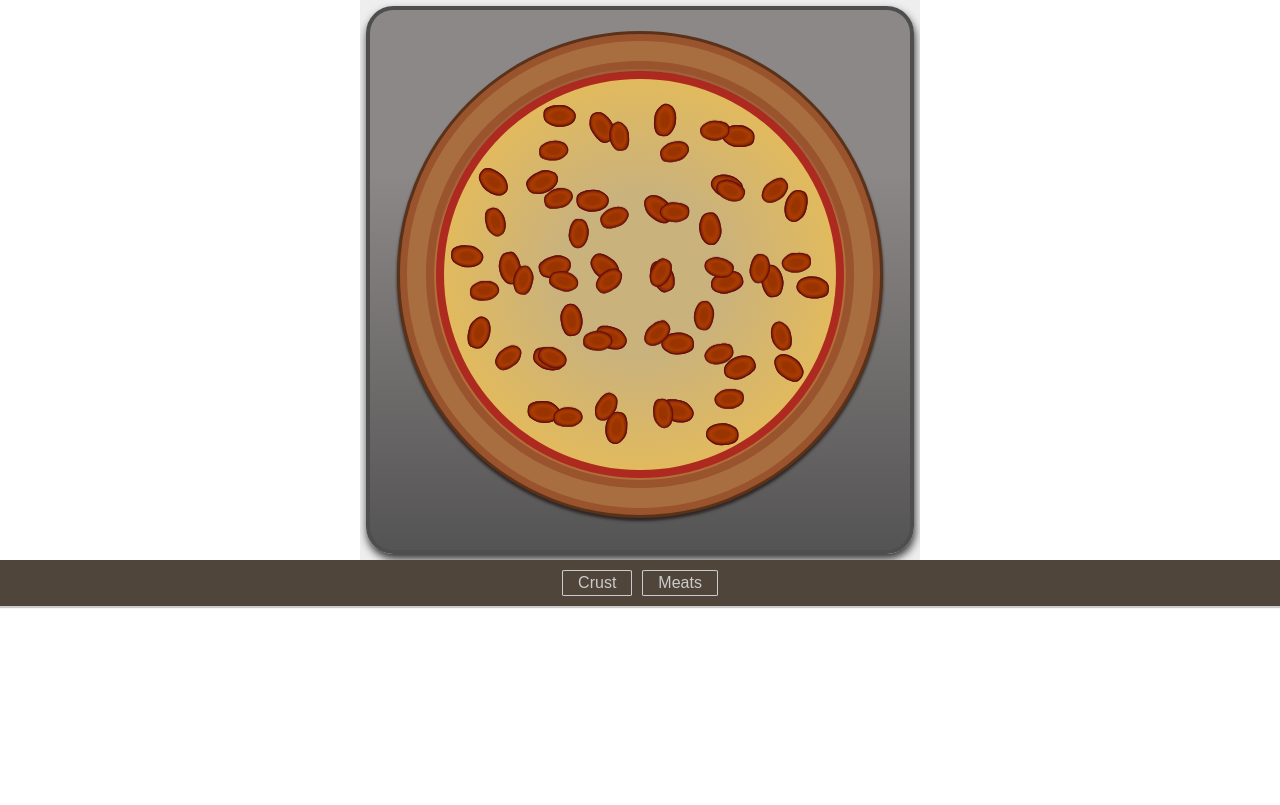
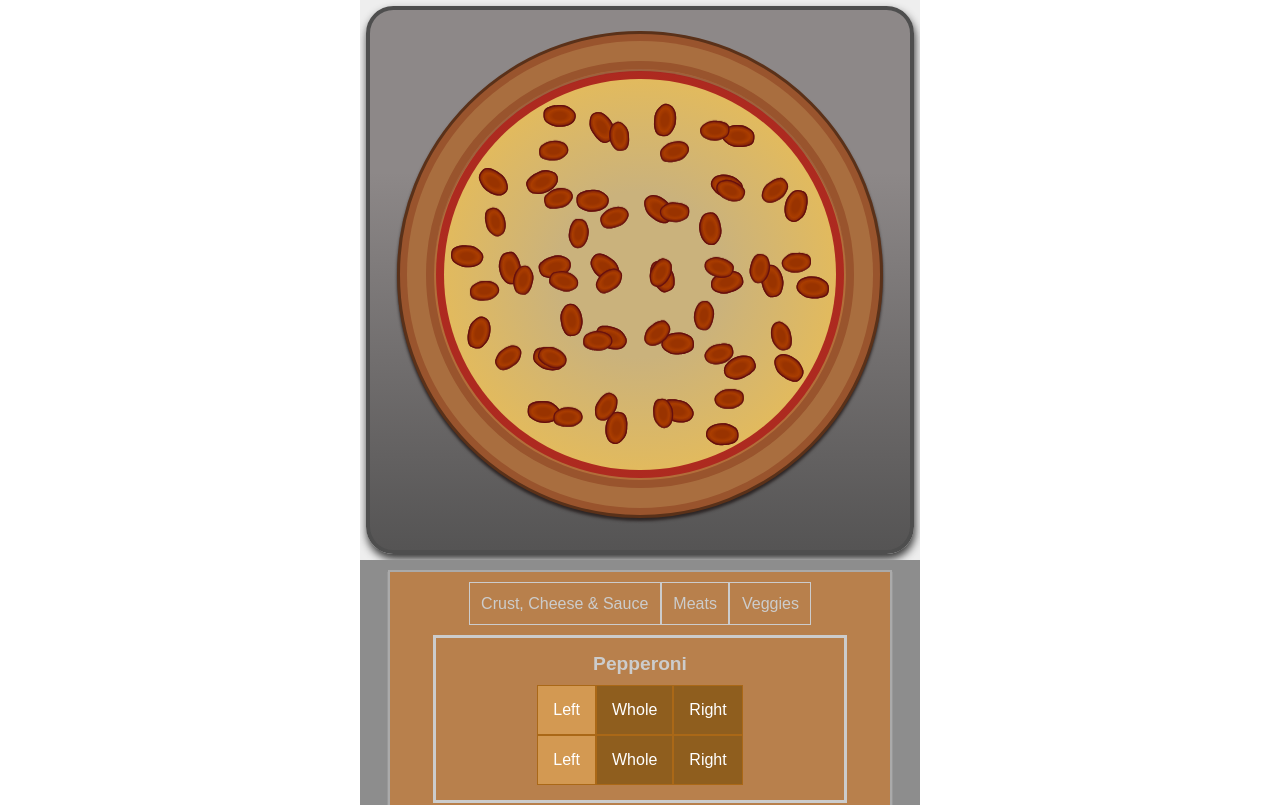
Before and after one commit to EricZimmer/Pizzafy, a React app: page / in a window 1280 px wide. Shown: the top 805 px of the page. Built offline with nearby package versions, Linux system fonts and the light colour scheme.

Commit message:
added temp build controls

```diff
--- a/src/components/BuildControls/BuildControl/BuildControl.css
+++ b/src/components/BuildControls/BuildControl/BuildControl.css
@@ -0,0 +1,83 @@
+.BuildControl {
+  display: grid;
+  flex-flow: row wrap;
+  justify-content: center;
+  align-content: center;
+  margin: 10px auto;
+  padding: 15px 15px;
+  border: 3px solid #ccc;
+  width: 90%;
+}
+
+.BuildControl button {
+  display: flex;
+  align-content: center;
+  justify-content: center;
+  font: inherit;
+  padding: 15px;
+
+  /* width: 80px; */
+  border: 1px solid #aa6817;
+  cursor: pointer;
+  outline: none;
+
+}
+
+.ControlGroup {
+  display: flex;
+  flex-flow: row nowrap;
+  align-content: center;
+  justify-content: center;
+}
+
+.BuildControl button:disabled {
+  background-color: #AC9980;
+  border: 1px solid #7E7365;
+  color: #ccc;
+  cursor: default;
+}
+
+.BuildControl button:hover:disabled {
+  background-color: #AC9980;
+  color: #ccc;
+  cursor: not-allowed;
+}
+
+.Label {
+  padding-bottom: 10px;
+  font-weight: bold;
+  font-size: 1.2rem;
+  display: block;
+  color: #ccc;
+  margin: auto;
+}
+
+.BuildControl .Left {
+  background-color: #D39952;
+  color: white;
+}
+
+.BuildControl .Right {
+  background-color: #8F5E1E;
+  color: white;
+}
+
+.BuildControl .Whole {
+  background-color: #8F5E1E;
+  color: white;
+}
+
+.BuildControl .Left:hover, .BuildControl .Left:active {
+  background-color: #DAA972;
+  color: white;
+}
+
+.BuildControl .Right:hover,.BuildControl .Right:active {
+  background-color: #99703F;
+  color: white;
+}
+
+.BuildControl .Whole:hover,.BuildControl .Whole:active {
+  background-color: #99703F;
+  color: white;
+}
--- a/src/components/BuildControls/BuildControl/BuildControl.js
+++ b/src/components/BuildControls/BuildControl/BuildControl.js
@@ -0,0 +1,50 @@
+import React from 'react';
+
+import classes from './BuildControl.css';
+
+const buildControl = (props) => (
+  <div className={classes.BuildControl}>
+    <div className={classes.Label}>{props.label}</div>
+
+    <div className={classes.ControlGroup}>
+
+      <button
+        className={classes.Left}
+        >
+        Left
+      </button>
+      <button
+        className={classes.Whole}
+        >
+        Whole
+      </button>
+      <button
+        className={classes.Right}
+        >
+        Right
+      </button>
+    </div>
+    <div className={classes.ControlGroup}>
+
+      <button
+        className={classes.Left}
+        >
+        Left
+      </button>
+      <button
+        className={classes.Whole}
+        >
+        Whole
+      </button>
+      <button
+        className={classes.Right}
+        >
+        Right
+      </button>
+    </div>
+
+  </div>
+
+);
+
+export default buildControl;
--- a/src/components/BuildControls/BuildControls.css
+++ b/src/components/BuildControls/BuildControls.css
@@ -1,14 +1,42 @@
+.BuildControlsContainer {
+  width: 320px;
+  margin: auto;
+  padding: 10px 0;
+  display: flex;
+  flex-flow: row wrap;
+  justify-content: center;
+  background-color: rgb(141, 141, 141);
+}
+
 .BuildControls {
-  width: 100%;
-  background-color: #50453b;
+  width: 90%;
+  background-color: #b8804c;
+
+
   display: flex;
-  flex-flow: column;
+  flex-flow: row wrap;
+
+  border: 2px solid #aaa;
+  justify-content: center;
   align-items: center;
   box-shadow: 0 2px 1px #ccc;
-  margin: auto;
-  padding: 10px 0;
+  /* margin: auto; */
+  padding: 10px 20px;
 }
 
-.BuildControlsContainer {
-  width:
+
+@media (min-width: 500px) and (min-height: 400px) {
+  .BuildControlsContainer {
+    width: 480px;
+
+  }
 }
+
+
+@media (min-width: 1000px) and (min-height: 700px) {
+  .BuildControlsContainer {
+
+    width: 560px;
+
+  }
+}
--- a/src/components/BuildControls/BuildControls.js
+++ b/src/components/BuildControls/BuildControls.js
@@ -2,10 +2,27 @@ import React from 'react';
 import classes from './BuildControls.css';
 
 import BuildHeaders from '../BuildControls/BuildHeaders/BuildHeaders';
+import BuildControl from './BuildControl/BuildControl';
+
+const MEAT_CONTROLS = [
+  { label: 'Pepperoni', type: 'pepperoni' },
+  { label: 'Sausage', type: 'sausage' }
+];
+
+const meatControls = MEAT_CONTROLS.map(ctrl => {
+  return <BuildControl
+    key={ctrl.label}
+    label={ctrl.label}
+  />
+});
 
 const buildControls = (props) => (
-  <div className={classes.BuildControls}>
-    <BuildHeaders />
+  <div className={classes.BuildControlsContainer}>
+    <div className={classes.BuildControls}>
+      <BuildHeaders />
+      {meatControls}
+    </div>
+
   </div>
 );
 
--- a/src/components/BuildControls/BuildHeaders/BuildHeader/BuildHeader.css
+++ b/src/components/BuildControls/BuildHeaders/BuildHeader/BuildHeader.css
@@ -1,17 +1,19 @@
 
 .BuildHeader {
-  margin: 10px 0;
-  display: block;
-  width: 100%;
+  /* margin: auto; */
+  display: inline-block;
+
+  height: 100%;
   color: #ccc;
   border: 1px solid #ccc;
-  border-radius: 5%;
-  padding: 3px 15px;
-  margin: 0px 5px;
+  border-radius: 0%;
+  padding: .72em;
+
+  text-align: center;
 }
 
 .BuildHeader:hover {
   color: green;
-  border-color: green;
+  border-color: blue;
   cursor: pointer;
 }
--- a/src/components/BuildControls/BuildHeaders/BuildHeader/BuildHeader.js
+++ b/src/components/BuildControls/BuildHeaders/BuildHeader/BuildHeader.js
@@ -3,9 +3,9 @@ import classes from './BuildHeader.css';
 import { NavLink } from 'react-router-dom';
 
 const buildHeader = (props) => (
-  <li className={classes.BuildHeader}>
+  <div className={classes.BuildHeader}>
     {props.children}
-  </li>
+  </div>
 );
 
 export default buildHeader;
--- a/src/components/BuildControls/BuildHeaders/BuildHeaders.css
+++ b/src/components/BuildControls/BuildHeaders/BuildHeaders.css
@@ -1,17 +1,23 @@
 .BuildHeaders {
-  margin: 0;
-  padding: 0;
+
+  padding: 0px;
+
   list-style: none;
   display: flex;
-  flex-flow: column;
-  align-items: center;
-  height: 100%;
+  flex-flow: row;
+
+
+  /* align-items: left; */
+  /* width: 90%; */
+  /* height: 40px; */
+  /* justify-content: left; */
 /*   color: #ccc;
   background-color: blue; */
 }
 
 @media (min-width: 500px) {
   .BuildHeaders {
+    display: flex;
     flex-flow: row;
   }
 }
--- a/src/components/BuildControls/BuildHeaders/BuildHeaders.js
+++ b/src/components/BuildControls/BuildHeaders/BuildHeaders.js
@@ -1,12 +1,14 @@
 import React from 'react';
 import BuildHeader from './BuildHeader/BuildHeader';
-import classes from './BuildHeaders.css';
+import classes from '../../BuildControls/BuildControls.css';
 
 const buildHeaders = (props) => (
-  <ul className={classes.BuildHeaders}>
-    <BuildHeader>Crust</BuildHeader>
-    <BuildHeader>Meats</BuildHeader>
-  </ul>
+  <div className={classes.ControlGroup}>
+    <BuildHeader style={{ 'color': 'yellow'}}>Crust, Cheese & Sauce</BuildHeader>
+
+    <BuildHeader style={{ 'color': 'green'}}>Meats</BuildHeader>
+    <BuildHeader style={{ 'color': 'yellow'}}>Veggies</BuildHeader>
+  </div>
 );
 
 export default buildHeaders;
```
Also changed, not shown: 1 other file (tests, documents, lock files or other folders).
